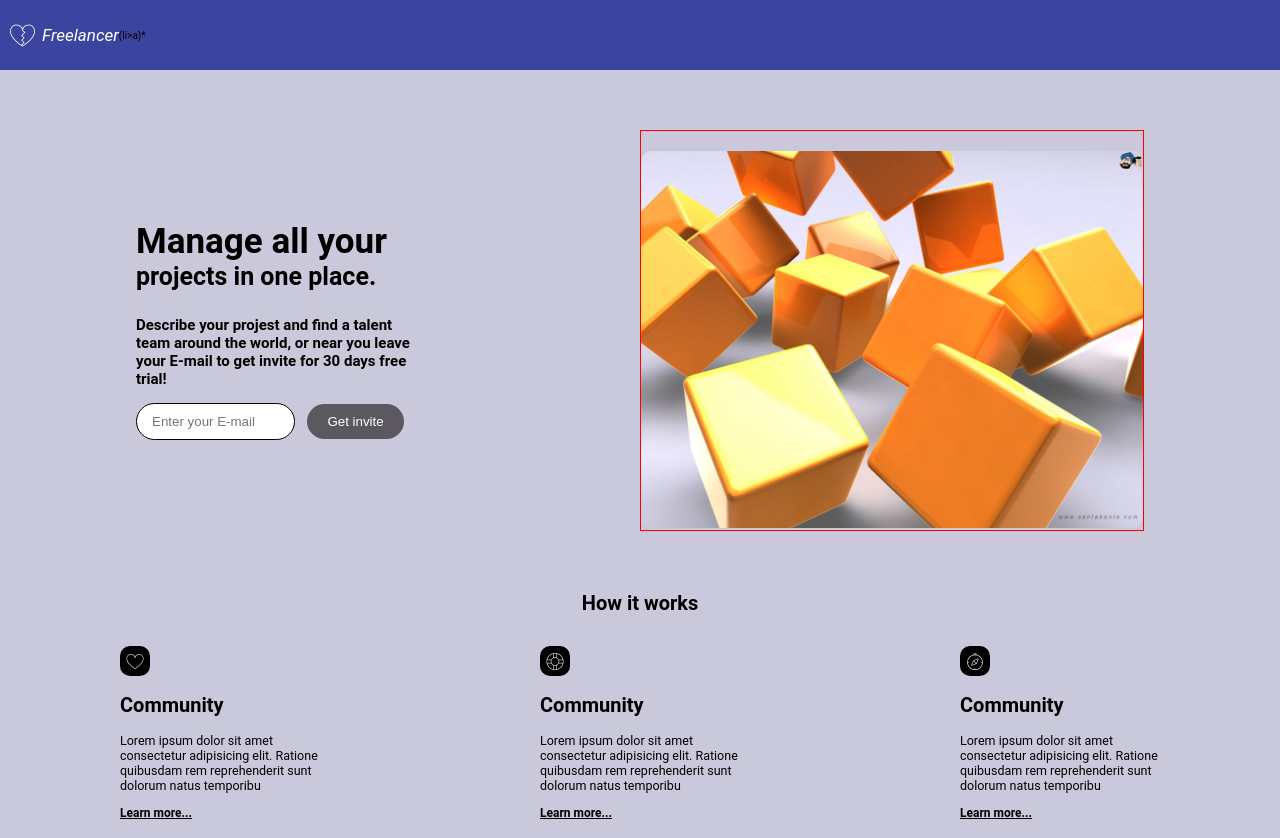
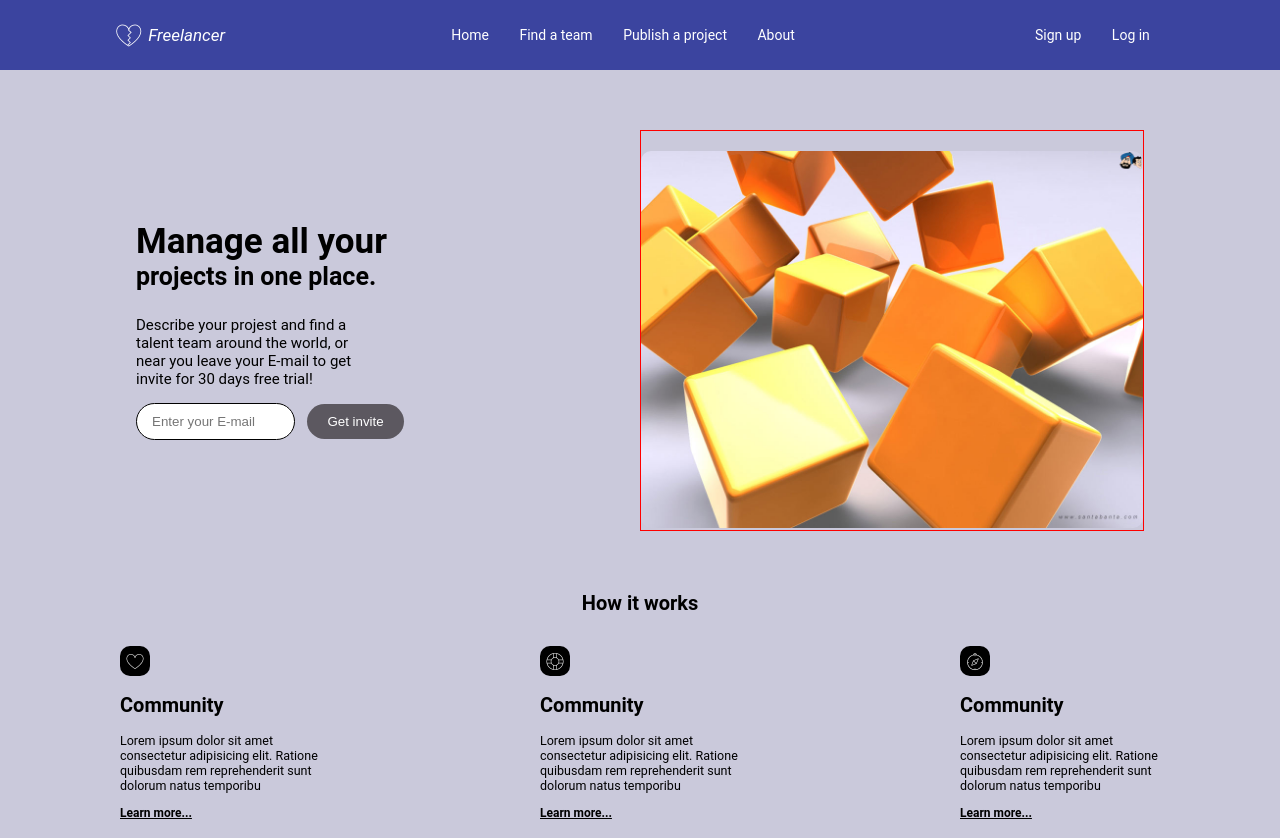
Before and after one commit to umarfaruq43/Dsc_task, a plain HTML site: page index.html in a window 1280 px wide. Shown: the top 838 px of the page. Drawn offline with Linux system fonts and the light colour scheme.

Commit message:
updating

```diff
--- a/css/responsiveness.css
+++ b/css/responsiveness.css
@@ -14,4 +14,11 @@
     justify-content: center;
     align-items: center;
   }
+  form input {
+    width: 50%;
+    padding: 1rem 1.5rem;
+    border: 1px solid #000;
+    border-radius: 10rem;
+    outline: none;
+  }
 }
--- a/css/style.css
+++ b/css/style.css
@@ -25,6 +25,19 @@ nav {
   background-color: #3b449f;
   display: flex;
   align-items: center;
+  justify-content: space-around;
+}
+nav ul li{
+list-style-type: none;
+display: inline;
+
+}
+nav ul li a{
+  display: inline;
+  font-size: 1.4rem;
+  color: #fff;
+  text-decoration: none;
+  margin: 0 1em;
 }
 main {
   padding: 1rem;
@@ -56,8 +69,8 @@ main {
 
 .projects p {
   font-size: 1.5rem;
-  width: 290px;
-  font-weight: bold;
+  width: 230px;
+
 }
 form input {
   width: 50%;
--- a/css/utilities.css
+++ b/css/utilities.css
@@ -42,6 +42,10 @@
 
 .mt_6 {
   margin-top: 6rem;
+}
+
+.ml_0 {
+  margin-left: 0;
 }
 
 /* padding */
--- a/index.html
+++ b/index.html
@@ -17,7 +17,14 @@
       <i class="logo icon-basic-heart-broken"><span> Freelancer </span></i>
 
       <ul>
-        (li>a)*
+        <li><a href="">Home</a></li>
+        <li><a href="">Find a team</a></li>
+        <li><a href="">Publish a project</a></li>
+        <li><a href="">About</a></li>
+      </ul>
+      <ul>
+        <li><a href="">Sign up</a></li>
+        <li><a href="">Log in</a></li>
       </ul>
     </nav>
     <main>
@@ -121,48 +128,5 @@
         <button class="btn_2">Try for free</button>
       </div>
     </section>
-<!---
-    <footer class="mt_4">
-      <div class="footer_box">
-        <ul>
-          <li>
-            <h3>Features</h3>
-          </li>
-          <li><a href="" class="footer_link"> Features </a></li>
-          <li><a href="" class="footer_link"> Features </a></li>
-          <li><a href="" class="footer_link"> Features </a></li>
-        </ul>
-      </div>
-      <div class="footer_box">
-        <ul>
-          <li>
-            <h3>About</h3>
-          </li>
-          <li><a href="" class="footer_link"> Features </a></li>
-          <li><a href="" class="footer_link"> Features </a></li>
-          <li><a href="" class="footer_link"> Features </a></li>
-        </ul>
-      </div>
-      <div class="footer_box">
-        <ul>
-          <li>
-            <h3>Free Tools</h3>
-          </li>
-          <li><a href="" class="footer_link"> Features </a></li>
-          <li><a href="" class="footer_link"> Features </a></li>
-          <li><a href="" class="footer_link"> Features </a></li>
-        </ul>
-      </div>
-      <div class="footer_box">
-        <ul>
-          <li>
-            <h3>Legal</h3>
-          </li>
-          <li><a href="" class="footer_link"> Features </a></li>
-          <li><a href="" class="footer_link"> Features </a></li>
-          <li><a href="" class="footer_link"> Features </a></li>
-        </ul>
-      </div>
-    </footer> -->
   </body>
 </html>
```
